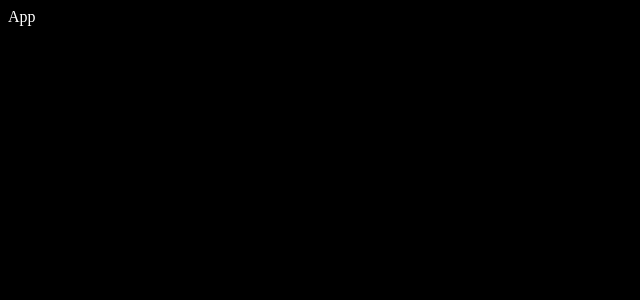
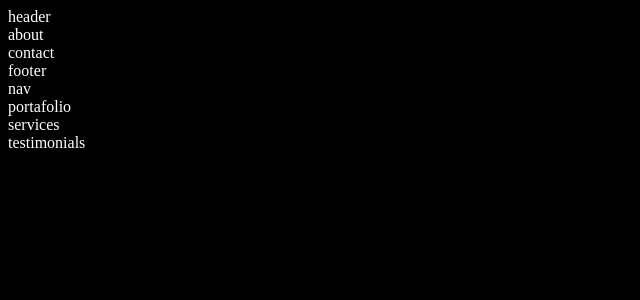
Before and after one commit to JMUT1/react-portfolio-website, a React (Create React App) app: page / in a window 1280 px wide. Shown: the top 300 px of the page, without its empty margins (0-640 px from the left). Built offline with nearby package versions, Linux system fonts and the light colour scheme.

Commit message:
adding order of the components

```diff
--- a/src/App.jsx
+++ b/src/App.jsx
@@ -1,7 +1,27 @@
 import React from "react";
+import Header from "./components/header/header";
+import About from "./components/about/about";
+import Contact from "./components/contact/contact";
+import Footer from "./components/footer/footer";
+import Nav from "./components/nav/nav";
+import Portafolio from "./components/portafolio/portafolio";
+import Services from "./components/servic/services";
+import Testimonials from "./components/testimonials/testimonials";
+import Experience from "./components/experience/Experience";
 
 const App = () => {
-  return <div>App</div>;
+  return (
+    <>
+      <Header />
+      <About />
+      <Contact />
+      <Footer />
+      <Nav />
+      <Portafolio />
+      <Services />
+      <Testimonials />
+    </>
+  );
 };
 
 export default App;
--- a/src/components/about/about.jsx
+++ b/src/components/about/about.jsx
@@ -1,8 +1,8 @@
 import React from "react";
 import "./about.css";
 
-function about() {
+function About() {
   return <div>about</div>;
 }
 
-export default about;
+export default About;
--- a/src/components/contact/contact.jsx
+++ b/src/components/contact/contact.jsx
@@ -1,8 +1,8 @@
 import React from "react";
 import "./contact.css";
 
-function contact() {
+function Contact() {
   return <div>contact</div>;
 }
 
-export default contact;
+export default Contact;
--- /dev/null
+++ b/src/components/experience/Experience.jsx
@@ -0,0 +1,8 @@
+import React from "react";
+import "./Experience.css";
+
+function Experience() {
+  return <div>Experience</div>;
+}
+
+export default Experience;
--- a/src/components/footer/footer.jsx
+++ b/src/components/footer/footer.jsx
@@ -1,8 +1,8 @@
 import React from "react";
 import "./footer.css";
 
-function footer() {
+function Footer() {
   return <div>footer</div>;
 }
 
-export default footer;
+export default Footer;
--- a/src/components/header/header.jsx
+++ b/src/components/header/header.jsx
@@ -1,8 +1,8 @@
 import React from "react";
 import "./header.css";
 
-function header() {
+function Header() {
   return <div>header</div>;
 }
 
-export default header;
+export default Header;
--- a/src/components/nav/nav.jsx
+++ b/src/components/nav/nav.jsx
@@ -1,8 +1,8 @@
 import React from "react";
 import "./nav.css";
 
-function nav() {
+function Nav() {
   return <div>nav</div>;
 }
 
-export default nav;
+export default Nav;
--- a/src/components/portafolio/portafolio.jsx
+++ b/src/components/portafolio/portafolio.jsx
@@ -1,8 +1,8 @@
 import React from "react";
 import "./portafolio.css";
 
-function portafolio() {
+function Portafolio() {
   return <div>portafolio</div>;
 }
 
-export default portafolio;
+export default Portafolio;
--- a/src/components/servic/services.jsx
+++ b/src/components/servic/services.jsx
@@ -1,6 +1,7 @@
 import React from "react";
-import "./services.css";
 
-export default function services() {
+function Services() {
   return <div>services</div>;
 }
+
+export default Services;
--- a/src/components/testimonials/testimonials.jsx
+++ b/src/components/testimonials/testimonials.jsx
@@ -1,8 +1,8 @@
 import React from "react";
 import "./testimonials.css";
 
-function testimonials() {
+function Testimonials() {
   return <div>testimonials</div>;
 }
 
-export default testimonials;
+export default Testimonials;
```
Also changed, not shown: src/components/experience/Experience.css (added).
